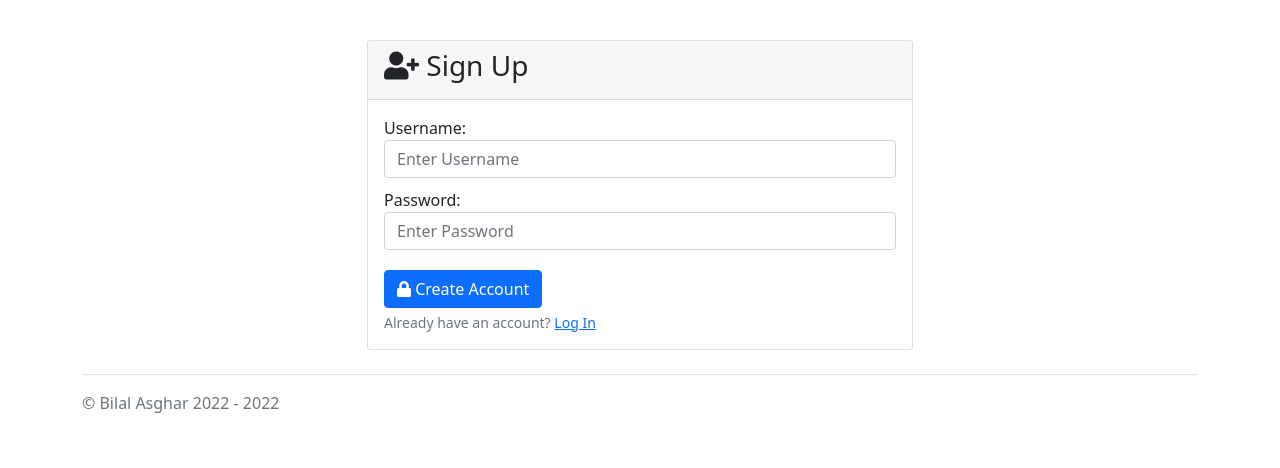
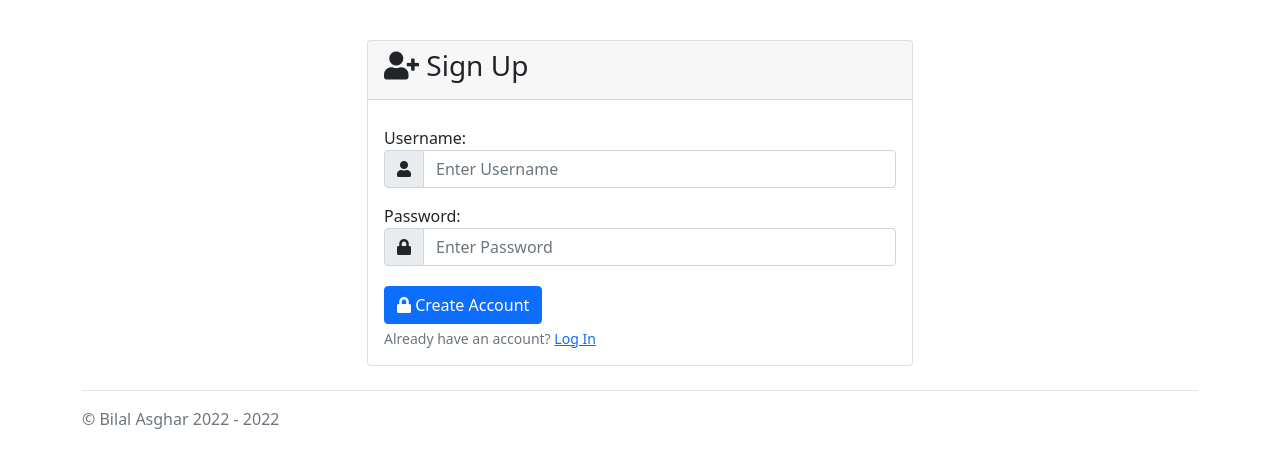
Before and after one commit to Batman08/ExpenseTracker, a PHP site: page /SignUp/SignUp.php in a window 1280 px wide. Shown: the top 468 px of the page. Run offline with PHP 8.4, Linux system fonts and the light colour scheme; the visitor is signed in with stand-in values (Sample User, id 1).

Commit message:
changed sign up page form

```diff
--- a/src/Login/Login_Content.php
+++ b/src/Login/Login_Content.php
@@ -12,7 +12,7 @@
             </div>
             <div class="card-body">
                 <form id="formLogin" method='POST'>
-                <div class="form-group" style="margin-top: 10px;">
+                    <div class="form-group" style="margin-top: 10px;">
                         <label for="username">Username:</label>
                     </div>
                     <div class="input-group mb-3">
--- a/src/SignUp/SignUp_Content.php
+++ b/src/SignUp/SignUp_Content.php
@@ -8,13 +8,20 @@
             </div>
             <div class="card-body">
                 <form id='formSignUp' method='POST'>
-                    <div class="form-group">
+                    <div class="form-group" style="margin-top: 10px;">
                         <label for="username">Username:</label>
-                        <input type="text" class="form-control" id="txtSignUpUsername" name="txtSignUpUsername" placeholder="Enter Username" maxlength="30" autocomplete="false"  required>
                     </div>
+                    <div class="input-group mb-3">
+                        <span class="input-group-text" id="basic-addon1"><i class="fas fa-user"></i></span>
+                        <input type="text" class="form-control" id="txtSignUpUsername" name="txtSignUpUsername" placeholder="Enter Username" aria-describedby="basic-addon1" maxlength="30" required>
+                    </div>
+
                     <div class="form-group" style="margin-top: 10px;">
                         <label for="username">Password:</label>
-                        <input type="password" class="form-control" id="txtSignUpPassword" name="txtSignUpPassword" placeholder="Enter Password" maxlength="50" required>
+                    </div>
+                    <div class="input-group mb-3">
+                        <span class="input-group-text" id="basic-addon1"><i class="fas fa-lock"></i></span>
+                        <input type="password" class="form-control" id="txtSignUpPassword" name="txtSignUpPassword" placeholder="Enter Password" aria-describedby="basic-addon1" maxlength="50" required>
                     </div>
                     <div class="form-group" style="margin-top: 20px;">
                         <button type="submit" class="btn btn-primary btn-block"><i class="fas fa-lock"></i> Create Account</button>
```
